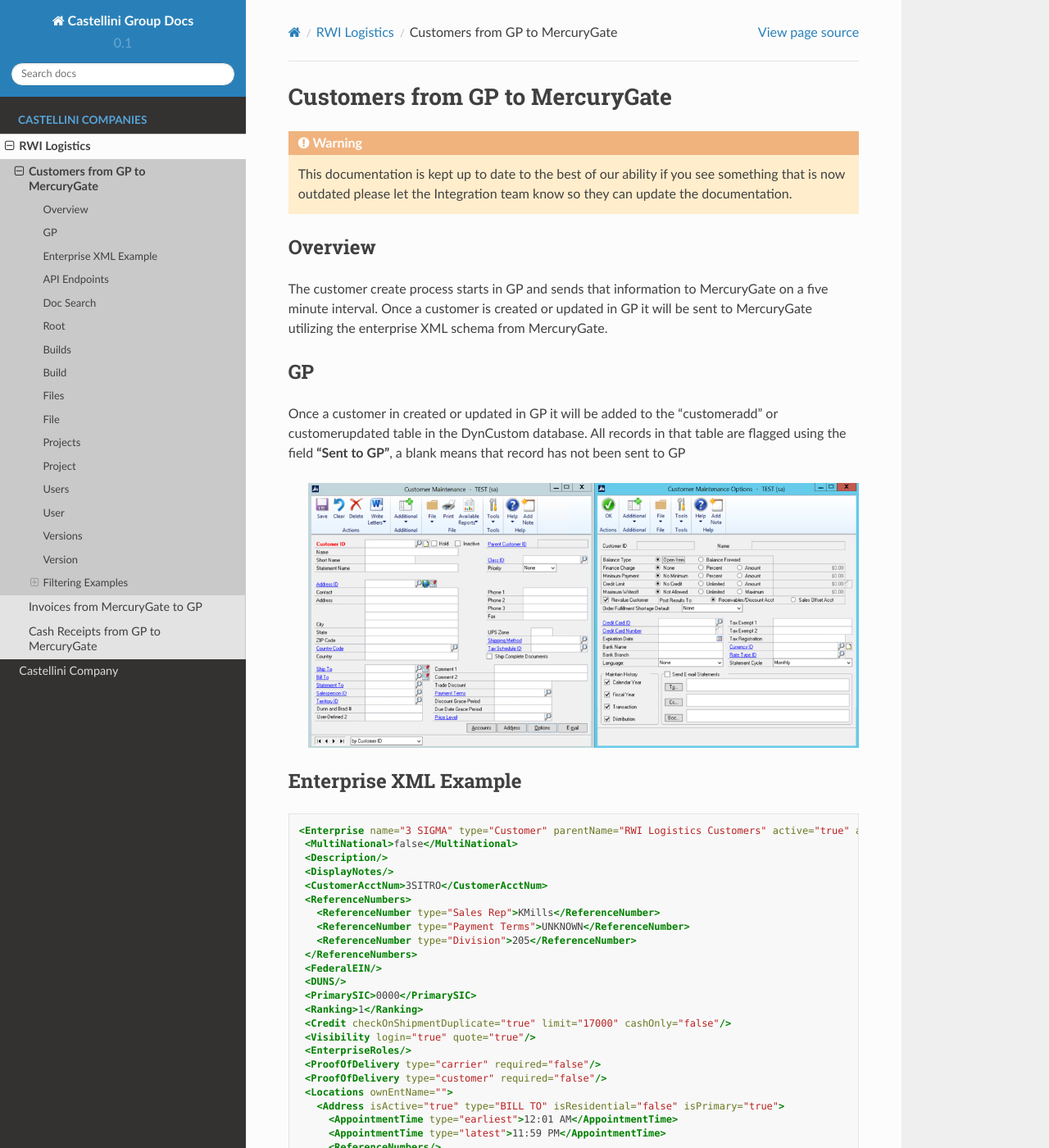
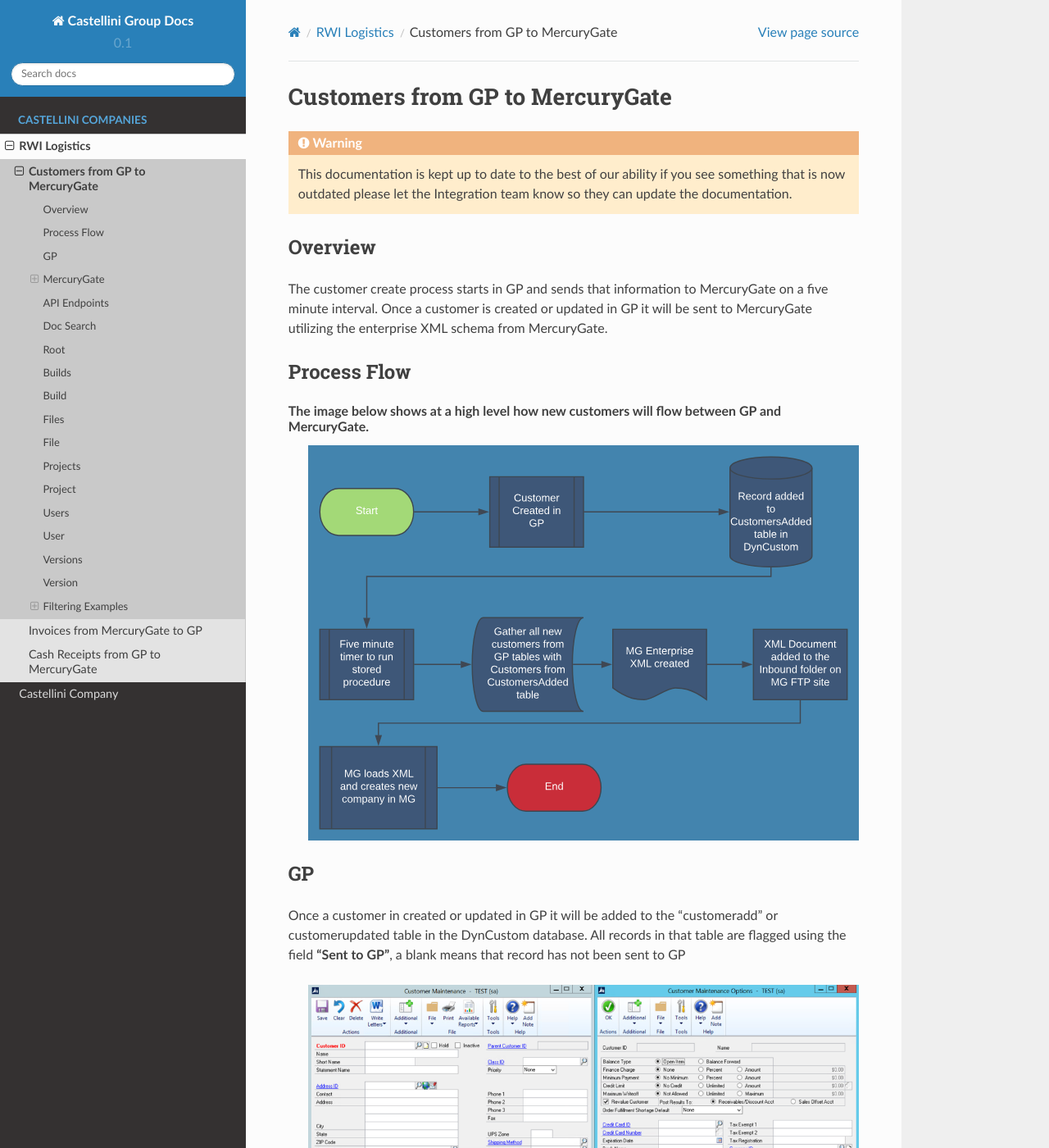
Before and after one commit to admartin66/Castellini-Group-Docs, a Sphinx documentation site: the page built from docs/source/rwilogistics/customers.rst, in a window 1280 px wide and 1400 px high. Shown: the whole window at 82% size. Built offline with Sphinx 7.4.7 and the Read the Docs theme 2.0.0, drawn with Linux system fonts in a browser that asks for light colours.

Commit message:
Added Dataflow

```diff
--- a/docs/source/rwilogistics/customers.rst
+++ b/docs/source/rwilogistics/customers.rst
@@ -15,6 +15,12 @@
 The customer create process starts in GP and sends that information to MercuryGate on a five minute interval. Once a customer is created or updated
 in GP it will be sent to MercuryGate utilizing the enterprise XML schema from MercuryGate.
 
+Process Flow
+------------
+The image below shows at a high level how new customers will flow between GP and MercuryGate.
+  .. image:: images/CustomerCreateDatabase.svg
+
+
 GP
 ---
 
@@ -22,10 +28,14 @@
 table are flagged using the field **"Sent to GP"**, a blank means that record has not been sent to GP
   .. image:: images/CustomerMaintGP.png
 
+
+MercuryGate
+-----------
+
 Enterprise XML Example
-----------------------
+~~~~~~~~~~~~~~~~~~~~~~
 
-.. code-block:: XML
+  .. code-block:: XML
 
 
     <Enterprise name="3 SIGMA" type="Customer" parentName="RWI Logistics Customers" active="true" action="UpdateOrAdd">
```
Also changed, not shown: docs/source/rwilogistics/images/CustomerCreateDatabase.svg (added).
